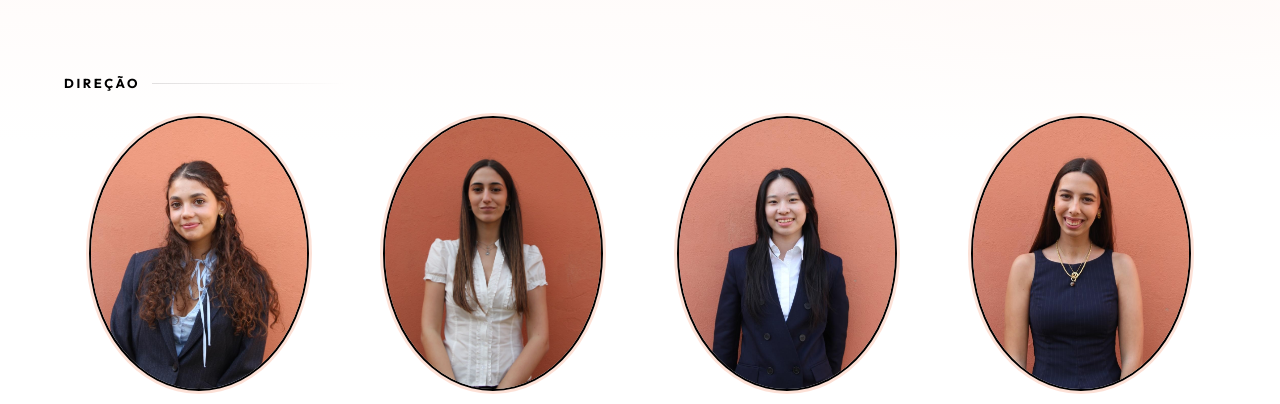
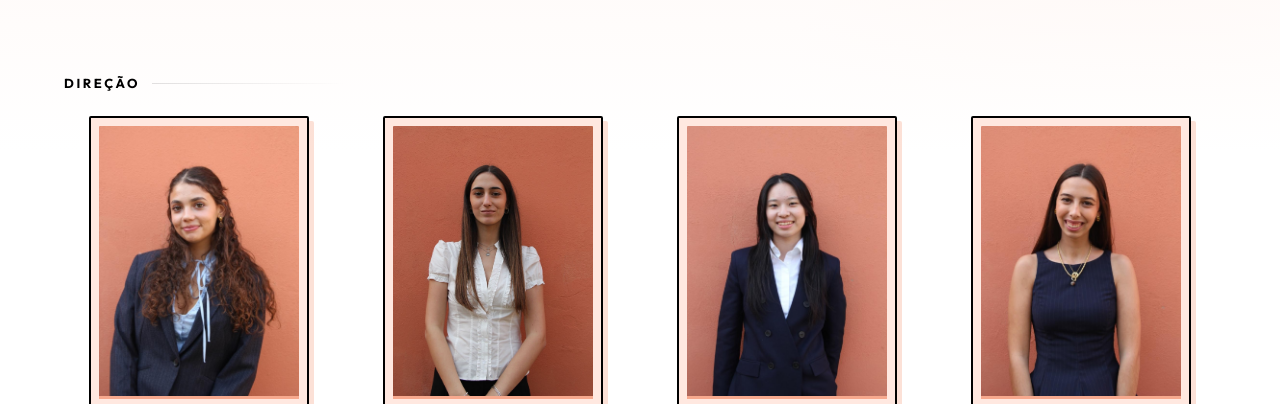
Before and after one commit to tiagosilvaoaz432-coder/cora-site, a plain HTML site: page sobre.html in a window 1280 px wide. Shown: the part 1976-2380 px from the top of the page. Drawn offline with Linux system fonts and the light colour scheme.

Commit message:
Substituir molduras ovais das fotos da equipa por retratos editoriais.

```diff
--- a/css/styles.css
+++ b/css/styles.css
@@ -1784,33 +1784,58 @@ select {
 }
 
 .equipa-card__photo {
+  --equipa-frame-inset: 0.5rem;
+  position: relative;
+  display: grid;
   margin: 0 auto 1rem;
   max-width: 220px;
-  aspect-ratio: 4 / 5;
+  width: 100%;
+  aspect-ratio: 3 / 4;
+  padding: var(--equipa-frame-inset);
   border: 2px solid var(--black);
-  border-radius: 50%;
-  overflow: hidden;
-  background: var(--gray-light);
-  box-shadow: 0 0 0 3px var(--pink-soft);
-  transition: box-shadow 0.35s var(--ease-out), border-color 0.25s;
+  border-radius: 2px;
+  background: var(--cream);
+  box-shadow: 5px 5px 0 var(--pink-soft);
+  transition: box-shadow 0.35s var(--ease-out), border-color 0.25s, transform 0.35s var(--ease-out);
+}
+
+.equipa-card__photo::before {
+  content: "";
+  position: absolute;
+  left: var(--equipa-frame-inset);
+  right: var(--equipa-frame-inset);
+  bottom: var(--equipa-frame-inset);
+  height: 3px;
+  background: var(--pink);
+  z-index: 2;
+  pointer-events: none;
+  transition: height 0.35s var(--ease-out);
 }
 
 .equipa-card:hover .equipa-card__photo {
-  box-shadow: 0 0 0 3px var(--pink-soft), 0 14px 28px rgba(0, 0, 0, 0.12);
-  border-color: var(--pink);
+  box-shadow: 7px 7px 0 var(--pink);
+  border-color: var(--black);
+  transform: translate(-2px, -2px);
+}
+
+.equipa-card:hover .equipa-card__photo::before {
+  height: 5px;
 }
 
 .equipa-card__photo img {
+  grid-area: 1 / 1;
   width: 100%;
   height: 100%;
+  min-height: 0;
   object-fit: cover;
   object-position: center top;
   display: block;
+  border-radius: 1px;
   transition: transform 0.55s var(--ease-out);
 }
 
 .equipa-card:hover .equipa-card__photo img {
-  transform: scale(1.04);
+  transform: scale(1.03);
 }
 
 .equipa-card__name {
```
